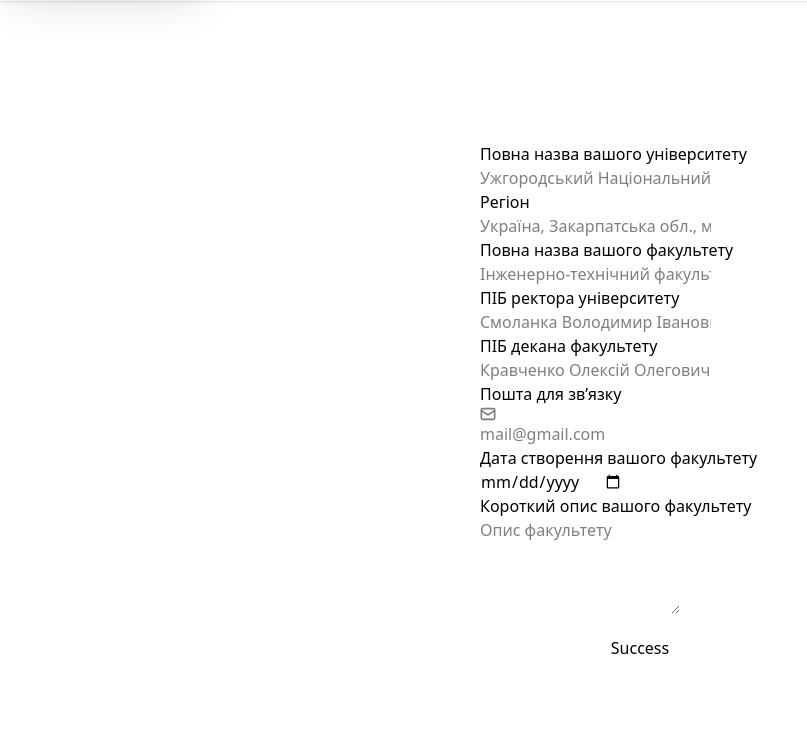
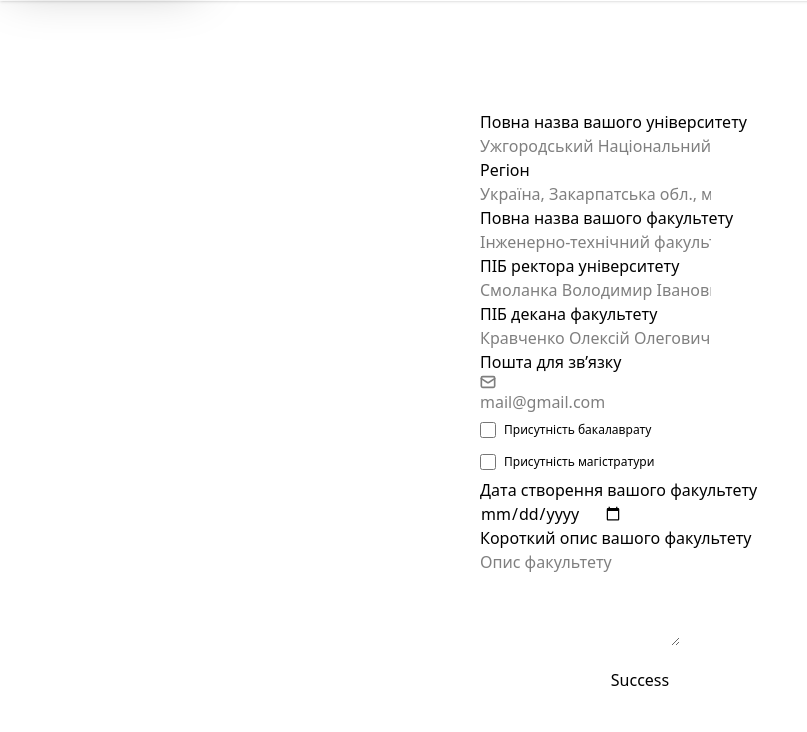
Before and after one commit to heetaru/MARCI, a Django app: page /university-registration/ in a window 1280 px wide. Shown: the part 341-1073 px from the top of the page, without its empty margins (0-807 px from the left). Run offline with Django 5.2, Linux system fonts and the light colour scheme; some libraries are stand-ins or nearby versions.

Commit message:
add checkbox with mg and bc to university creation form

```diff
--- a/application/universities/templates/universities/university_form.html
+++ b/application/universities/templates/universities/university_form.html
@@ -33,6 +33,26 @@
         <input name="mail" type="email" placeholder="mail@gmail.com" oninput="handleInput()" required/>
       </label>
     </fieldset>
+      <div class="flex items-center mt-2 mb-2">
+      <input name="bc"
+        id="bc"
+        type="checkbox"
+        class="w-4 h-4 text-base-color bg-base-100 border-base-300 rounded focus:ring-base-200 focus:ring-2"
+      >
+      <label for="bc" class="ml-2 text-xs font-medium text-base-color">
+        Присутність бакалаврату
+      </label>
+    </div>
+      <div class="flex items-center mt-2 mb-2">
+      <input name="mg"
+        id="mg"
+        type="checkbox"
+        class="w-4 h-4 text-base-color bg-base-100 border-base-300 rounded focus:ring-base-200 focus:ring-2"
+      >
+      <label for="mg" class="ml-2 text-xs font-medium text-base-color">
+        Присутність магістратури
+      </label>
+    </div>
     <fieldset class="fieldset">
       <legend class="fieldset-legend">Дата створення вашого факультету</legend>
       <input name="date_creation" type="date" class="input validator" oninput="handleInput()" required/>
@@ -41,8 +61,8 @@
       <legend class="fieldset-legend">Короткий опис вашого факультету</legend>
       <textarea name="university_description" class="textarea h-24 validator" placeholder="Опис факультету" oninput="handleInput()" required></textarea>
     </fieldset>
+    <button type="submit" id="submitButton" class="btn btn-active btn-success mt-4">Success</button>
 
-    <button type="submit" id="submitButton" class="btn btn-active btn-success mt-4">Success</button>
     </form>
   </div>
 
```
